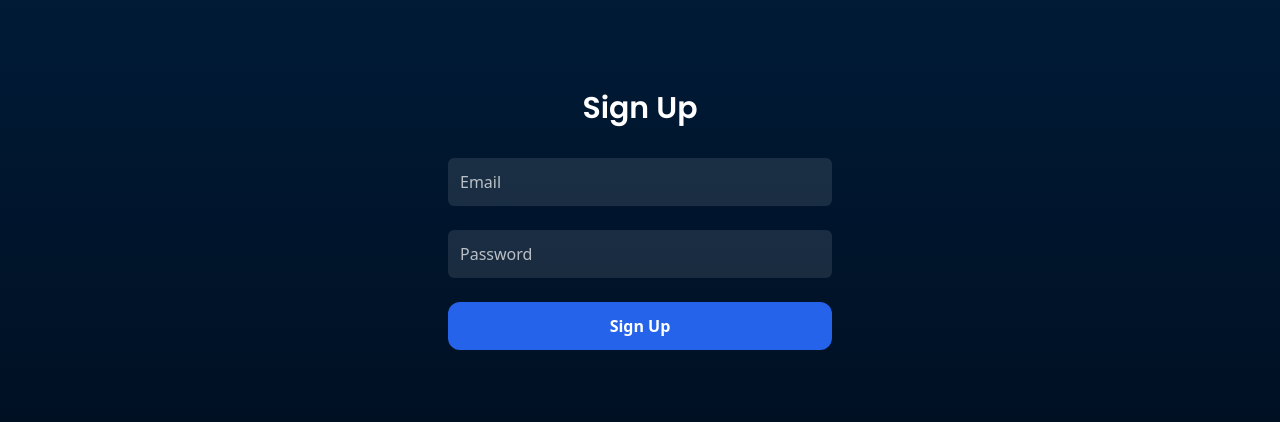
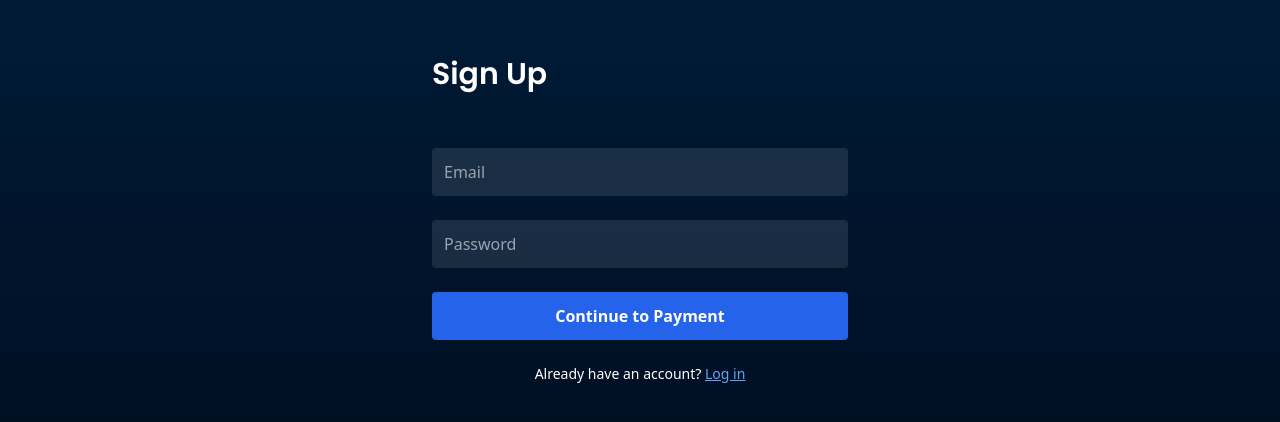
Before and after one commit to clampos/brute, a React (Vite) app: page /signup in a window 1280 px wide. Shown: the part 180-602 px from the top of the page. Built offline with nearby package versions, Linux system fonts and the light colour scheme.

Commit message:
Nearly got full user signup journey working using in-store memory

```diff
--- /dev/null
+++ b/src/components/ProtectedRoute.tsx
@@ -0,0 +1,12 @@
+import { JSX } from "react";
+import { Navigate } from "react-router-dom";
+
+export function ProtectedRoute({ children }: { children: JSX.Element }) {
+  const token = localStorage.getItem("token");
+
+  if (!token) {
+    return <Navigate to="/login" replace />;
+  }
+
+  return children;
+}
--- a/src/screens/Onboarding.tsx
+++ b/src/screens/Onboarding.tsx
@@ -3,6 +3,7 @@ import { useSwipeable } from "react-swipeable";
 import { useNavigate } from "react-router-dom";
 import logo from "../assets/logo.png";
 
+// Bubbles background on splash screens
 function BubblesBackground() {
   const bubbleCount = 25;
   const bubbleColors = ["#8ecae6", "#bde0fe", "#a2d2ff", "#d0f4ff"];
@@ -38,6 +39,7 @@ function BubblesBackground() {
   );
 }
 
+// Rendering for three onboarding screens
 export default function Onboarding() {
   const [page, setPage] = useState(0);
   const navigate = useNavigate();
@@ -114,11 +116,8 @@ export default function Onboarding() {
           Log In
         </button>
         <button
-          onClick={() =>
-            (window.location.href =
-              "https://buy.stripe.com/test_00w7sL5WZ0a83PL4OAbsc01")
-          }
-          className="w-full bg-blue-700 font-semibold py-3 rounded-xl shadow-lg"
+          onClick={() => navigate("/signup")}
+          className="w-full bg-blue-500 font-semibold py-3 rounded-xl shadow-lg"
         >
           Sign Up
         </button>
@@ -130,6 +129,7 @@ export default function Onboarding() {
     </div>,
   ];
 
+  // UX feature to swipe across onboarding screens
   const handlers = useSwipeable({
     onSwipedLeft: () =>
       setPage((prev) => Math.min(prev + 1, screens.length - 1)),
@@ -137,6 +137,7 @@ export default function Onboarding() {
     trackMouse: true,
   });
 
+  // UX feature to toggle screens using left and right keys
   useEffect(() => {
     function onKeyDown(e: KeyboardEvent) {
       if (e.key === "ArrowRight") {
@@ -149,6 +150,12 @@ export default function Onboarding() {
     return () => window.removeEventListener("keydown", onKeyDown);
   }, [screens.length]);
 
+  useEffect(() => {
+    console.log("Onboarding mounted");
+    return () => console.log("Onboarding unmounted");
+  }, []);
+
+  // UX feature - dots at bottom of screen
   const dots = (
     <div className="absolute bottom-6 left-1/2 transform -translate-x-1/2 flex space-x-4 z-10">
       {screens.map((_, i) => (
@@ -164,6 +171,7 @@ export default function Onboarding() {
     </div>
   );
 
+  // Full rendering including bubbles and UX features
   return (
     <div
       {...handlers}
--- a/src/screens/Signup.tsx
+++ b/src/screens/Signup.tsx
@@ -1,65 +1,67 @@
 import { useState } from "react";
-import { useNavigate } from "react-router-dom";
+import { useNavigate, Link } from "react-router-dom";
 
 export default function Signup() {
   const [email, setEmail] = useState("");
   const [password, setPassword] = useState("");
-  const [error, setError] = useState("");
+  const [loading, setLoading] = useState(false);
   const navigate = useNavigate();
 
-  const handleSubmit = async (e: React.FormEvent) => {
-    e.preventDefault();
-    setError("");
-
+  const handleSignup = async () => {
+    setLoading(true);
     try {
-      const res = await fetch("http://localhost:3000/auth/signup", {
+      const res = await fetch("http://localhost:4242/auth/signup", {
         method: "POST",
         headers: { "Content-Type": "application/json" },
         body: JSON.stringify({ email, password }),
       });
 
       const data = await res.json();
-
-      if (!res.ok) {
-        throw new Error(data.error || "Signup failed");
+      if (res.ok && data.checkoutUrl) {
+        window.location.href = data.checkoutUrl;
+      } else {
+        alert(data.error || "Signup failed.");
       }
-
-      window.location.href = data.checkoutUrl; // Redirect to Stripe Checkout
-    } catch (err: any) {
-      setError(err.message);
+    } catch (err) {
+      console.error(err);
+      alert("Signup error");
+    } finally {
+      setLoading(false);
     }
   };
 
   return (
     <div className="flex flex-col items-center justify-center h-screen bg-gradient-to-b from-[#001F3F] to-[#000B1A] text-white px-6">
-      <h1 className="text-3xl font-semibold mb-8 font-poppins">Sign Up</h1>
-
-      <form onSubmit={handleSubmit} className="w-full max-w-sm space-y-6">
+      <div className="w-full max-w-md px-4 space-y-6">
+        <h1 className="text-3xl font-semibold mb-8 font-poppins">Sign Up</h1>
         <input
           type="email"
           placeholder="Email"
+          className="w-full p-3 rounded bg-white/10"
           value={email}
           onChange={(e) => setEmail(e.target.value)}
-          className="w-full p-3 rounded-md bg-white/10 placeholder-white/70 text-white focus:outline-none"
         />
         <input
           type="password"
           placeholder="Password"
+          className="w-full p-3 rounded bg-white/10"
           value={password}
           onChange={(e) => setPassword(e.target.value)}
-          className="w-full p-3 rounded-md bg-white/10 placeholder-white/70 text-white focus:outline-none"
         />
         <button
-          type="submit"
-          className="w-full py-3 bg-blue-600 rounded-xl font-semibold hover:bg-blue-700 transition"
+          className="w-full bg-blue-600 py-3 rounded font-semibold"
+          onClick={handleSignup}
+          disabled={loading}
         >
-          Sign Up
+          {loading ? "Redirecting..." : "Continue to Payment"}
         </button>
-      </form>
-
-      {error && (
-        <p className="text-red-400 mt-4 text-sm text-center">{error}</p>
-      )}
+        <p className="text-center text-sm">
+          Already have an account?{" "}
+          <Link to="/login" className="text-blue-400 underline">
+            Log in
+          </Link>
+        </p>
+      </div>
     </div>
   );
 }
--- /dev/null
+++ b/src/services/subscriptionSuccess.tsx
@@ -0,0 +1,31 @@
+import { useEffect } from "react";
+import { useNavigate, useSearchParams } from "react-router-dom";
+
+export default function SubscriptionSuccess() {
+  const navigate = useNavigate();
+  const [params] = useSearchParams();
+  const email = params.get("email");
+
+  useEffect(() => {
+    if (!email) return;
+
+    const finalizeSubscription = async () => {
+      await fetch("http://localhost:4242/webhook/success", {
+        method: "POST",
+        headers: { "Content-Type": "application/json" },
+        body: JSON.stringify({ email }),
+      });
+
+      navigate("/login"); // or directly to /dashboard if you're issuing a token here
+    };
+
+    finalizeSubscription();
+  }, [email, navigate]);
+
+  return (
+    <div className="h-screen flex flex-col items-center justify-center bg-[#000B1A] text-white">
+      <h1 className="text-2xl font-semibold mb-4">Subscription Confirmed!</h1>
+      <p className="text-lg">Redirecting to your dashboard...</p>
+    </div>
+  );
+}
```
Also changed, not shown: 1 other file (tests, documents, lock files or other folders).
